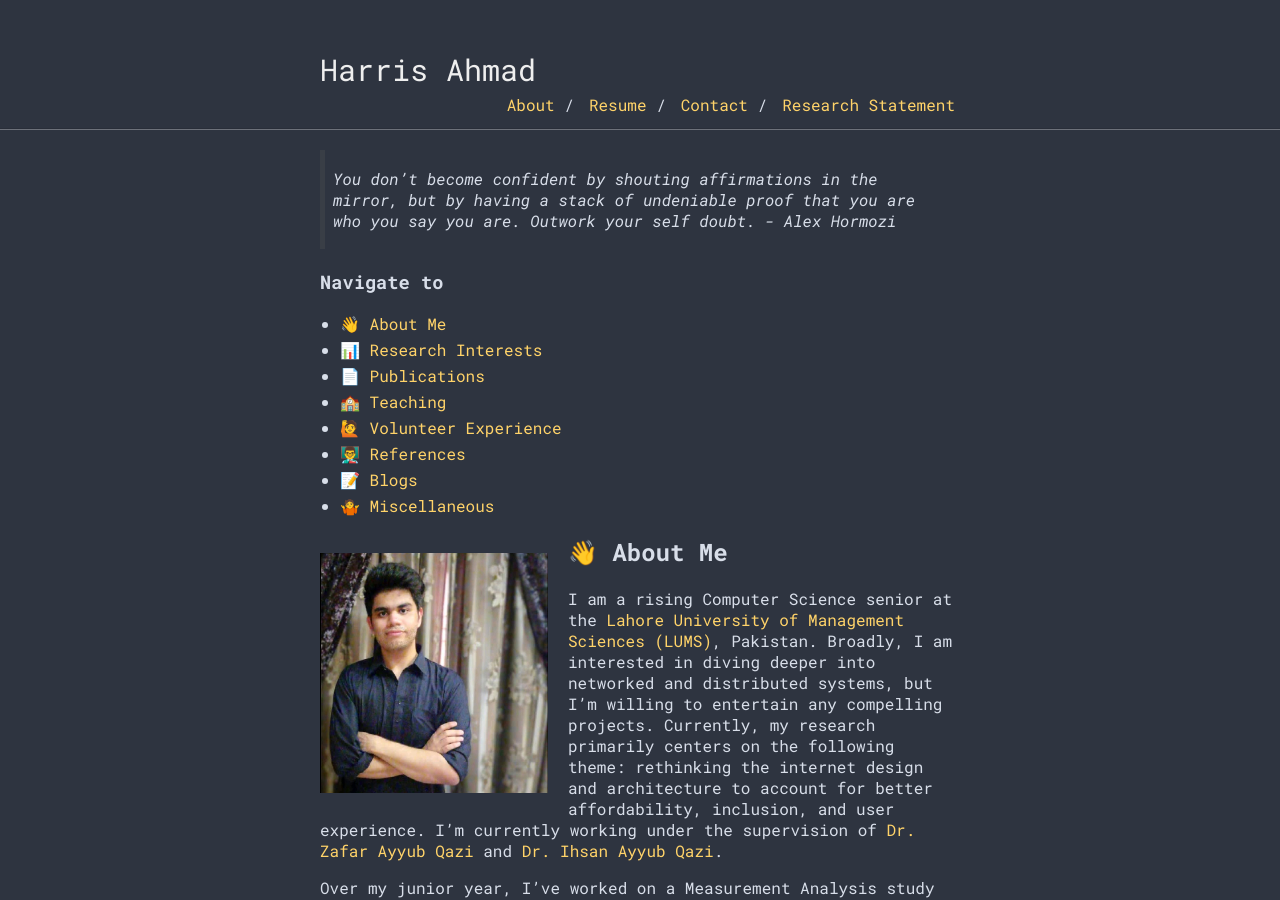
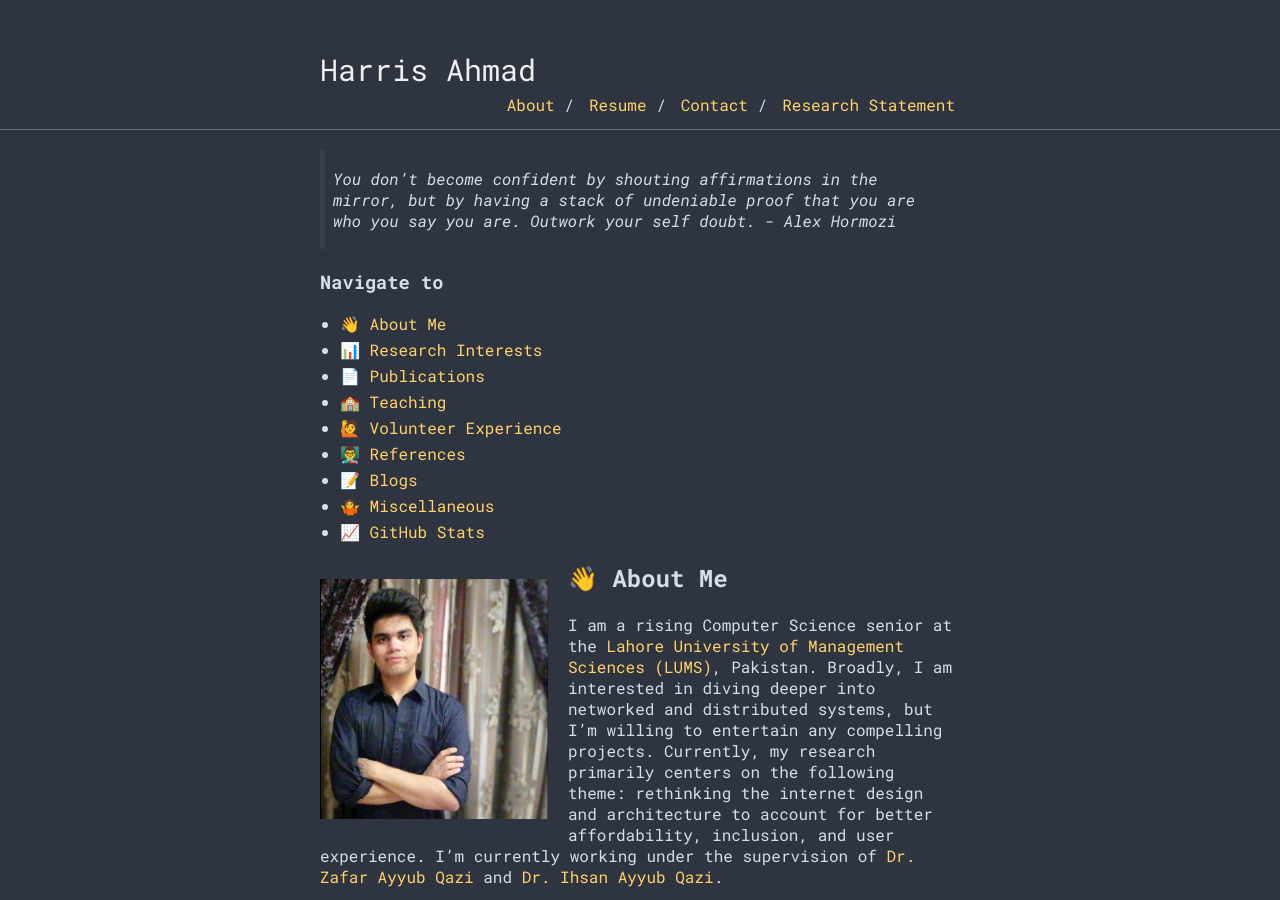
Before and after one commit to harris-ahmad/harris-ahmad.github.io, a Jekyll site: the page built from index.md, in a window 1280 px wide and 900 px high. Built offline with Jekyll 4.4.1, drawn with Linux system fonts in a browser that asks for light colours.

Commit message:
added a navigation link to github stats

```diff
--- a/index.md
+++ b/index.md
@@ -14,6 +14,7 @@ layout: default
 * [👨‍🏫 References](#👨‍🏫-references)
 * [📝 Blogs](#📝-blogs)
 * [🤷 Miscellaneous](#🤷-miscellaneous)
+* [📈 GitHub Stats](#📈-github-stats)
 
 <img class="profile-picture" src="profile.jpeg">
 
```
